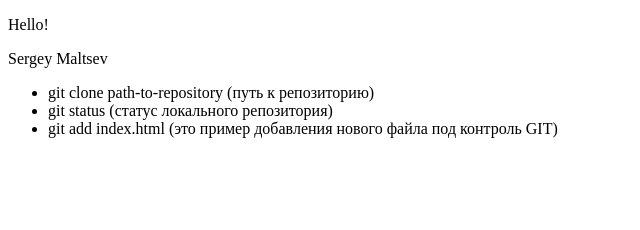
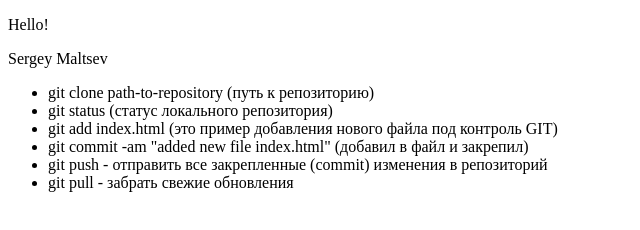
Before and after one commit to mrmalserg/une-lessone, a plain HTML site: page index.html in a window 1280 px wide. Shown: the whole page, without its empty margins (0-640 px from the left). Drawn offline with Linux system fonts and the light colour scheme.

Commit message:
added new file index.html

```diff
--- a/index.html
+++ b/index.html
@@ -16,6 +16,9 @@
 			<li>git clone path-to-repository (путь к репозиторию)</li>
 			<li>git status (статус локального репозитория)</li>
 			<li>git add index.html (это пример добавления нового файла под контроль GIT)</li>
+			<li>git commit -am "added new file index.html" (добавил в файл и закрепил)</li>
+			<li>git push - отправить все закрепленные (commit) изменения в репозиторий</li>
+			<li>git pull - забрать свежие обновления</li>
 		</ul>
 	</div>
 </body>
```
